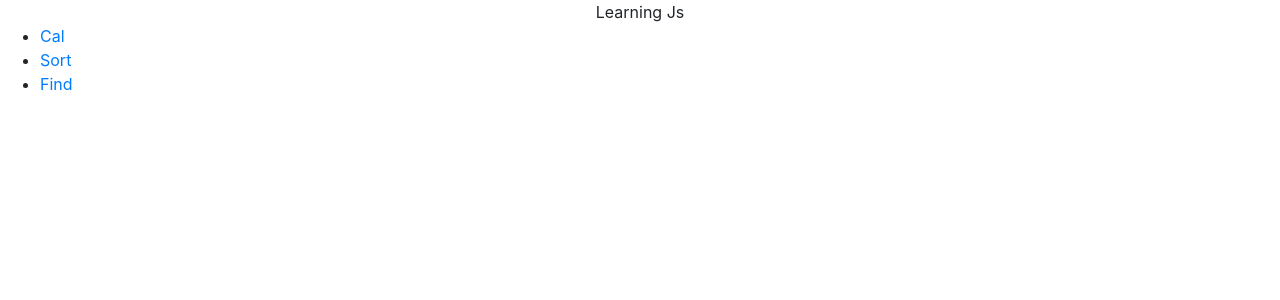
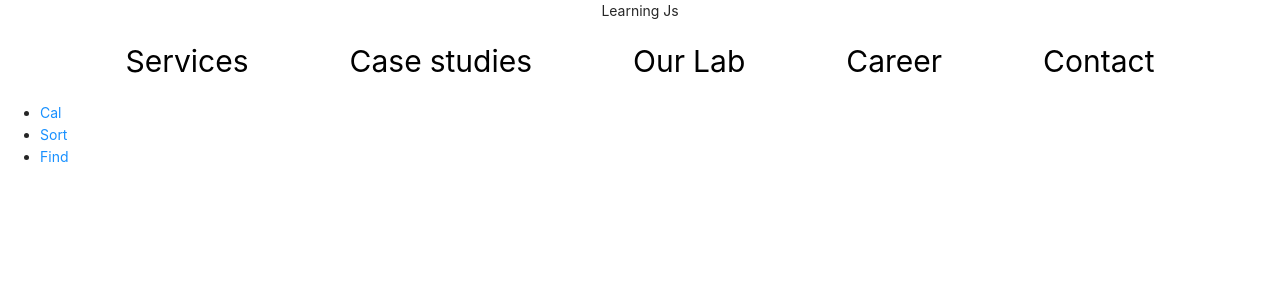
Before and after one commit to 17520216/learning-git, a React (Create React App) app: page / in a window 1280 px wide. Shown: the top 300 px of the page. Built offline with nearby package versions, Linux system fonts and the light colour scheme.

Commit message:
code test menu

```diff
--- a/package.json
+++ b/package.json
@@ -6,6 +6,7 @@
     "@testing-library/jest-dom": "^5.11.4",
     "@testing-library/react": "^11.1.0",
     "@testing-library/user-event": "^12.1.10",
+    "antd": "^4.16.6",
     "bootstrap": "^4.6.0",
     "react": "^17.0.2",
     "react-bootstrap": "^1.6.1",
--- a/src/App.css
+++ b/src/App.css
@@ -1,3 +1,4 @@
+@import "~antd/dist/antd.css";
 .App {
   text-align: center;
 }
@@ -36,3 +37,13 @@
     transform: rotate(360deg);
   }
 }
+.ant-dropdown,
+.ant-dropdown-menu-submenu-popup {
+  background: #fff;
+  border: 1px solid #121212;
+  box-sizing: border-box;
+  box-shadow: 4px 4px 0px #121212;
+  border-radius: 15px;
+  padding: 0;
+  overflow: hidden;
+}
--- a/src/App.js
+++ b/src/App.js
@@ -3,11 +3,13 @@ import { BrowserRouter as Router, Switch, Route, Link } from "react-router-dom";
 import Cal from "./components/Cal";
 import Sort from "./components/Sort";
 import Find from "./components/Find";
+import Header from "./components/Header";
 
 function App() {
   return (
     <>
       <div className="App">Learning Js</div>
+      <Header />
       <Router>
         <div>
           <nav>
--- /dev/null
+++ b/src/components/Container.jsx
@@ -0,0 +1,26 @@
+function Container({ children, className, width = "1170px", social }) {
+  return (
+    <div className={`container ${className} ${social ? "--social" : ""}`}>
+      {children}
+      <style jsx>{`
+        .container {
+          max-width: ${width};
+          width: 100%;
+          padding: 0 20px;
+          margin-left: auto;
+          margin-right: auto;
+          transition: 0.3s;
+          &.--social {
+            position: relative;
+            height: 0px;
+          }
+        }
+
+        @media only screen and (max-width: 599px) {
+        }
+      `}</style>
+    </div>
+  );
+}
+
+export default Container;
--- /dev/null
+++ b/src/components/Header.jsx
@@ -0,0 +1,150 @@
+import { Menu, Dropdown, Button } from "antd";
+import React from "react";
+import {
+  MailOutlined,
+  AppstoreOutlined,
+  SettingOutlined,
+} from "@ant-design/icons";
+import { useState } from "react";
+import Container from "./Container";
+
+const data = {
+  menu: [
+    {
+      children: [
+        {
+          children: [
+            {
+              classActive: "services",
+              link: "/",
+              name: "Digital services",
+              slug: "services",
+            },
+            {
+              classActive: "services",
+              link: "/",
+              name: "Event services",
+              slug: "services",
+            },
+          ],
+          classActive: "services",
+          link: "/",
+          name: "Digital services",
+          slug: "services",
+        },
+        {
+          classActive: "services",
+          link: "/",
+          name: "Event services",
+          slug: "services",
+        },
+        {
+          children: [
+            {
+              classActive: "services",
+              link: "/",
+              name: "Digital services",
+              slug: "services",
+            },
+            {
+              classActive: "services",
+              link: "/",
+              name: "Event services",
+              slug: "services",
+            },
+          ],
+          classActive: "services",
+          link: "/",
+          name: "Other services",
+          slug: "services",
+        },
+      ],
+      classActive: "services",
+      link: "/services",
+      name: "Services",
+      slug: "services",
+    },
+    {
+      classActive: "case-studies",
+      link: "/case-studies",
+      name: "Case studies",
+      slug: "case-studies",
+    },
+    {
+      classActive: "our-lab",
+      link: "/our-lab",
+      name: "Our Lab",
+      slug: "our-lab",
+    },
+    {
+      classActive: "career",
+      link: "/career",
+      name: "Career",
+      slug: "career",
+    },
+    {
+      classActive: "contact",
+      link: "/contact",
+      name: "Contact",
+      slug: "contact",
+    },
+  ],
+};
+
+const { SubMenu } = Menu;
+
+export default function Header() {
+  const childrenMenu = (val, ind = 0) => {
+    if (val.children && val.children.length > 0) {
+      return (
+        <SubMenu title={val.name} className="sub">
+          {val?.children.map((val, ind) => {
+            return childrenMenu(val, ind);
+          })}
+        </SubMenu>
+      );
+    } else {
+      return (
+        <React.Fragment key={ind}>
+          <Menu.Item>{val?.name}</Menu.Item>
+        </React.Fragment>
+      );
+    }
+  };
+
+  const renderMultiMenu = (list) => {
+    if (list && list.length > 0) {
+      return (
+        <Menu className="dropDownMenu">
+          {list.map((val, ind) => childrenMenu(val, ind))}
+        </Menu>
+      );
+    }
+  };
+
+  return (
+    <Container>
+      <header>
+        {data
+          ? data.menu.map((value, index) => {
+              if (value.children) {
+                return (
+                  <Dropdown overlay={renderMultiMenu(value.children)}>
+                    <a key={index} href={value.link}>
+                      {value.name}
+                    </a>
+                  </Dropdown>
+                );
+              } else {
+                return (
+                  <a key={index} href={value.link}>
+                    {value.name}
+                  </a>
+                );
+              }
+            })
+          : ""}
+      </header>
+    </Container>
+  );
+}
--- a/src/index.css
+++ b/src/index.css
@@ -52,3 +52,16 @@ input[type="number"] {
   box-shadow: 4px 4px 0px #121212;
   margin: 20px;
 }
+header {
+  height: 80px;
+  display: flex;
+  justify-content: space-around;
+  align-items: center;
+}
+header a {
+  font-size: 30px;
+  color: black;
+}
+/* a:hover {
+  text-decoration: none;
+} */
```
Also changed, not shown: 1 other file (tests, documents, lock files or other folders).
